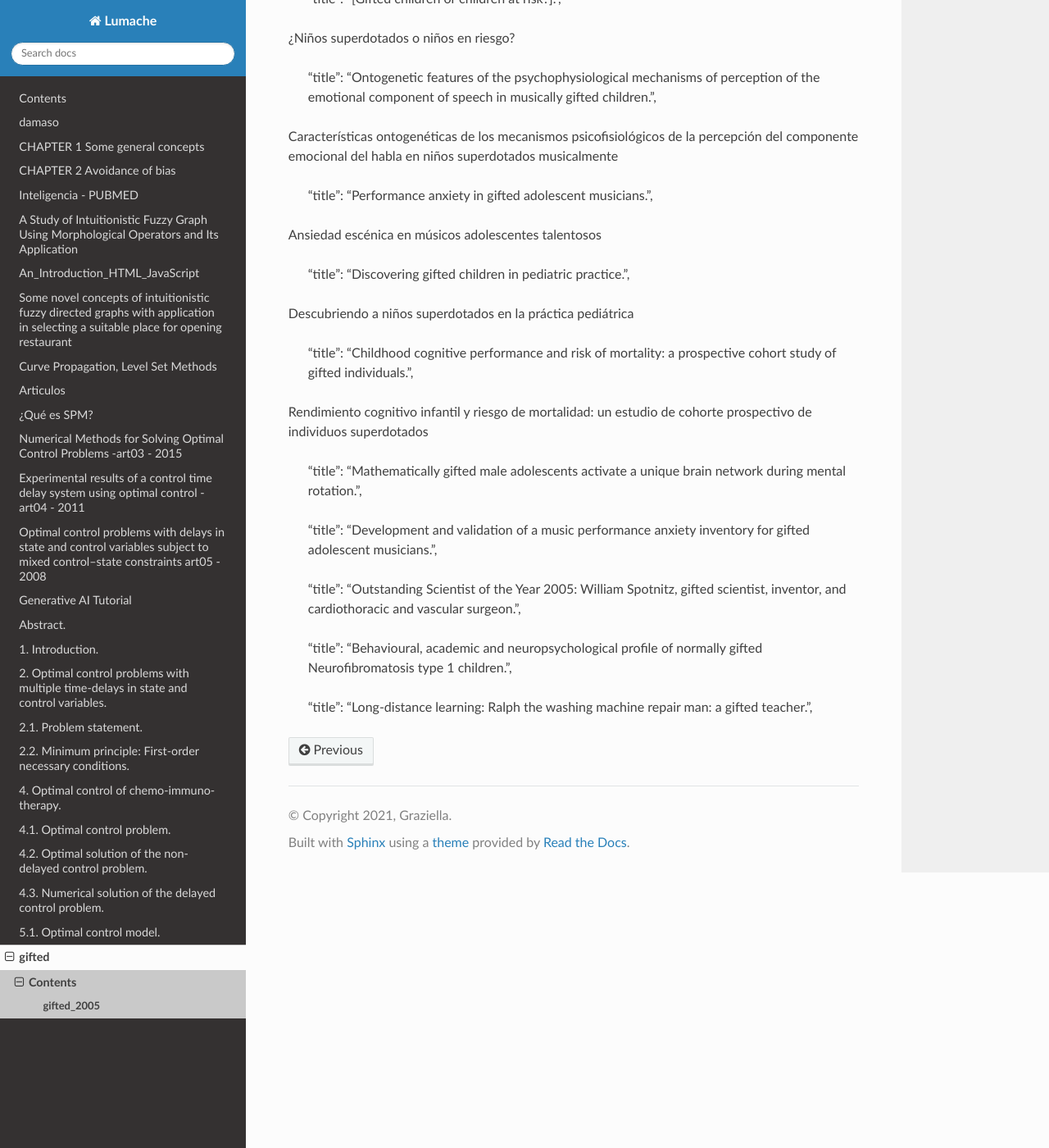
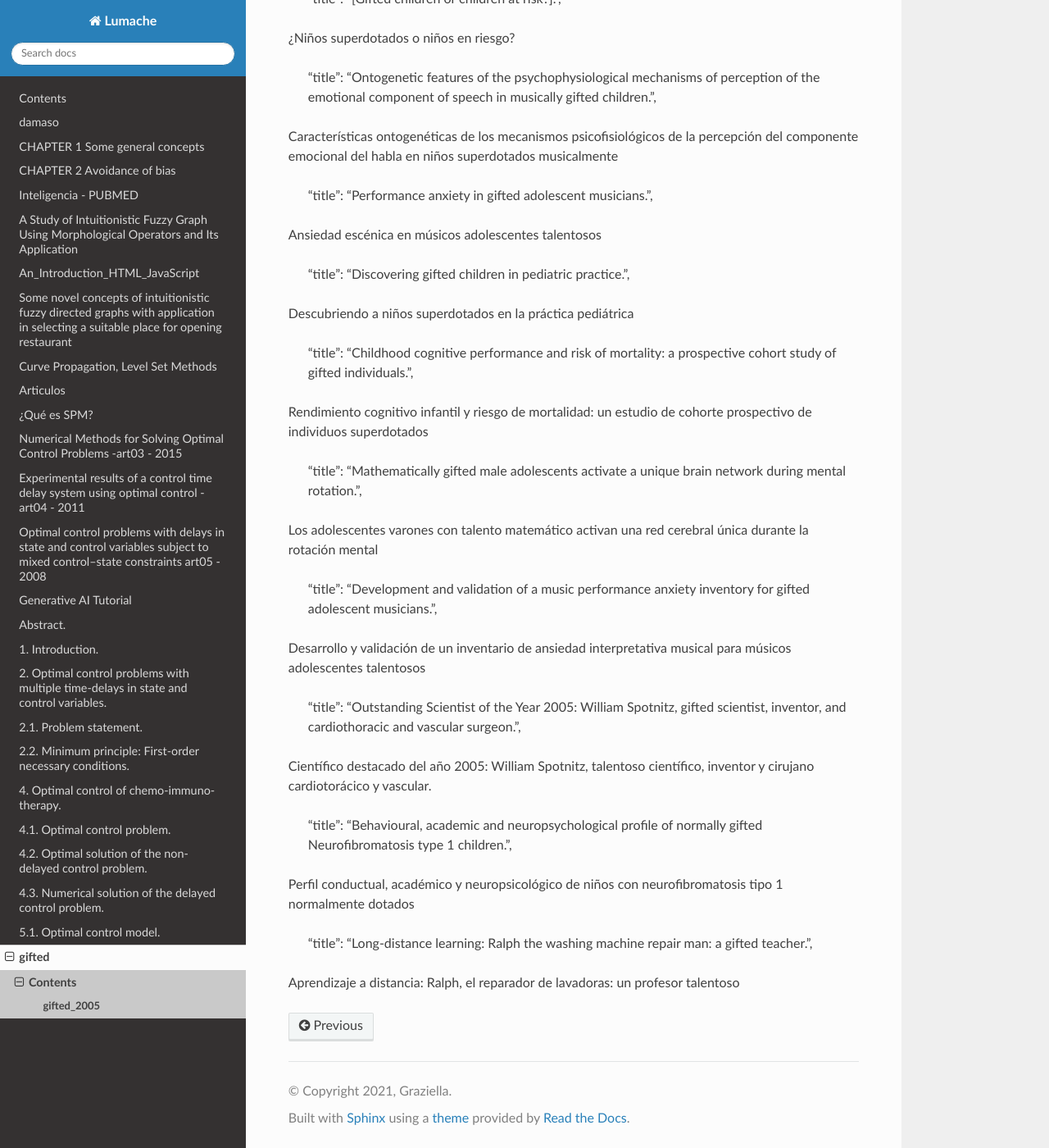
Before and after one commit to matecom57/santosg57-articulostesis, a Sphinx documentation site: the page built from docs/source/gifted/gifted_2005_title.rst, in a window 1280 px wide and 1400 px high, scrolled down 1397 px. Shown: the whole window at 82% size. Built offline with Sphinx 7.4.7 and the Read the Docs theme 3.1.0, drawn with Linux system fonts in a browser that asks for light colours.

Commit message:
Test comité

```diff
--- a/docs/source/gifted/gifted_2005_title.rst
+++ b/docs/source/gifted/gifted_2005_title.rst
@@ -66,10 +66,20 @@ Rendimiento cognitivo infantil y riesgo de mortalidad: un estudio de cohorte pro
 
     "title": "Mathematically gifted male adolescents activate a unique brain network during mental rotation.",
 
+Los adolescentes varones con talento matemático activan una red cerebral única durante la rotación mental
+
     "title": "Development and validation of a music performance anxiety inventory for gifted adolescent musicians.",
+
+Desarrollo y validación de un inventario de ansiedad interpretativa musical para músicos adolescentes talentosos
 
     "title": "Outstanding Scientist of the Year 2005: William Spotnitz, gifted scientist, inventor, and cardiothoracic and vascular surgeon.",
 
+Científico destacado del año 2005: William Spotnitz, talentoso científico, inventor y cirujano cardiotorácico y vascular.
+
     "title": "Behavioural, academic and neuropsychological profile of normally gifted Neurofibromatosis type 1 children.",
 
+Perfil conductual, académico y neuropsicológico de niños con neurofibromatosis tipo 1 normalmente dotados
+
     "title": "Long-distance learning: Ralph the washing machine repair man: a gifted teacher.",
+
+Aprendizaje a distancia: Ralph, el reparador de lavadoras: un profesor talentoso
```
